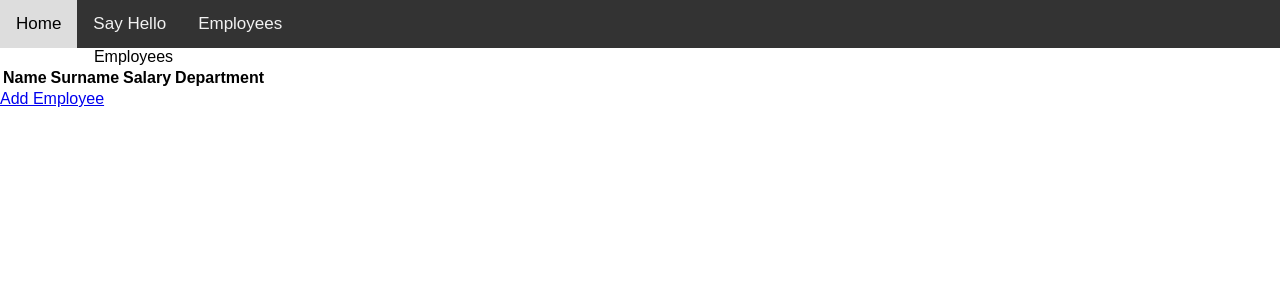
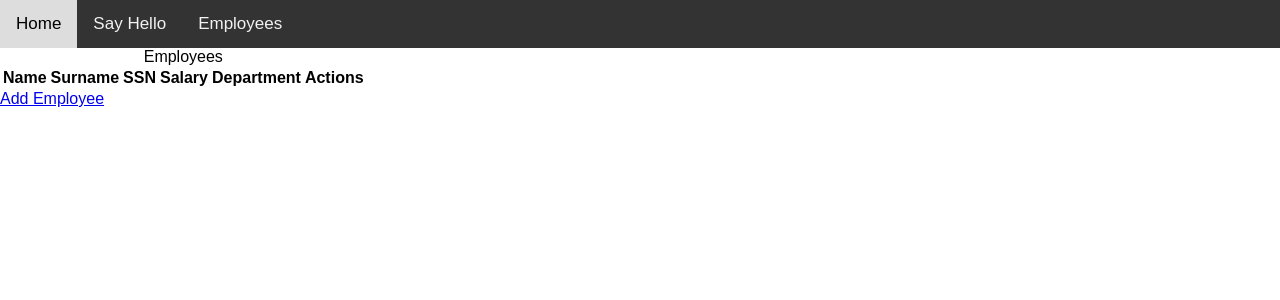
Before and after one commit to tsadimas/flask-efp01, a Flask app: page /employees in a window 1280 px wide. Shown: the top 300 px of the page. Run offline with Flask 2, Linux system fonts and the light colour scheme; data that the repository does not hold is empty; parts of the project's set-up code (start-up, migrations or seed data) failed here and were passed over.

Commit message:
added edit action in employees

```diff
--- a/db.py
+++ b/db.py
@@ -55,14 +55,14 @@ def get_employees_with_department():
         with connection.cursor() as cursor:
             try:
                 cursor.execute(
-                    "select A.fname, A.lname, A.salary, B.dname from employee A inner join department B on A.dno = B.dnumber")
+                    "select A.fname, A.lname, A.ssn, A.salary, B.dname from employee A inner join department B on A.dno = B.dnumber")
                 res = cursor.fetchall()
                 employees = []
                 for row in res:
-                    print(row)
+                    # print(row)
                     employees.append(
-                        {'name': row[0], 'surname': row[1], 'salary': row[2], 'department': row[3]})
-                print(employees)
+                        {'name': row[0], 'surname': row[1], 'ssn': row[2], 'salary': row[3], 'department': row[4]})
+                # print(employees)
 
                 return employees
 
@@ -99,7 +99,7 @@ def get_departments():
                 res = cursor.fetchall()
                 departments = []
                 for row in res:
-                    print(row)
+                    # print(row)
                     departments.append(
                         {'name': row[0], 'number': row[1], 'mgrssn': row[2], 'mgrstartdate': row[3]})
                 print(departments)
@@ -111,14 +111,45 @@ def get_departments():
                 print(f"Error fetching Departments: {error_obj.message}")
 
 
-def save_employee(firstname: str, lastname: str, ssn: int, dep_id: int):
+def save_employee(firstname: str, lastname: str, salary: int, ssn: int, dep_id: int):
     with pool.acquire() as connection:
         with connection.cursor() as cursor:
             try:
                 cursor.execute(
-                    "insert into employee (fname, lname, ssn, dno) values (:firstname, :lastname, :ssn, :depid)", (firstname, lastname, ssn, dep_id))
+                    "insert into employee (fname, lname, salary, ssn, dno) values (:firstname, :lastname, :salary, :ssn, :depid)", (firstname, lastname, salary, ssn, dep_id))
                 connection.commit()
                 return True
             except oracledb.Error as err:
                 error_obj, = err.args
                 print(f"Error fetching Departments: {error_obj.message}")
+
+
+def get_employee(ssn: int):
+    with pool.acquire() as connection:
+        with connection.cursor() as cursor:
+            try:
+                cursor.execute(
+                    "select * from employee where ssn = :ssn", ssn=ssn)
+                res = cursor.fetchone()
+                print(res)
+                employee = {'name': res[0], 'surname': res[2], 'ssn': res[3], 'salary': res[7]}
+                print('fetched employee '.format(employee))
+                return employee
+
+            except oracledb.Error as err:
+                error_obj, = err.args
+                print(f"Error searching for Employee: {error_obj.message}")
+                return False
+
+
+def update_employee(firstname: str, lastname: str, salary: int, ssn: int, dep_id: int):
+    with pool.acquire() as connection:
+        with connection.cursor() as cursor:
+            try:
+                cursor.execute(
+                    "update employee (fname, lname, salary, ssn, dno) set values (:firstname, :lastname, :salary, :ssn, :depid)", (firstname, lastname, salary, ssn, dep_id))
+                connection.commit()
+                return True
+            except oracledb.Error as err:
+                error_obj, = err.args
+                print(f"Error fetching Departments: {error_obj.message}")
--- a/main.py
+++ b/main.py
@@ -3,7 +3,7 @@ from flask import Flask, redirect, url_for, request, render_template
 import os
 from dotenv import load_dotenv
 
-from db import get_employees, search_employees, get_employees_with_department, get_departments, save_employee
+from db import get_employees, search_employees, get_employees_with_department, get_departments, save_employee, get_employee, update_employee
 
 
 dotenv_path = os.path.join(os.path.dirname(__file__), '.env')
@@ -81,3 +81,28 @@ def show_employee_form():
     else:
         depts = get_departments()
         return render_template('employee/employee_form.html', departments=depts)
+
+
+
+@app.route('/employee/edit/<int:emp_id>', methods=['GET', 'POST'])
+def edit_employee(emp_id):
+    if request.method == 'GET':
+        emp = get_employee(emp_id)
+        print('employee {}'.format(emp))
+        depts = get_departments()
+        return render_template('employee/employee_form.html', departments=depts, employee=emp)
+    if request.method == 'POST':
+        if request.method == 'POST':
+            ssn = request.form['ssn']
+            first_name = request.form['first_name']
+            last_name = request.form['last_name']
+            salary = request.form['salary']
+            department_id = request.form['department_id']
+            print('first name {} - last name {} - salary - {} - dep id - {}'.format(
+                first_name, last_name, salary, department_id))
+            emp = get_employee(ssn)
+            if emp:
+                update_employee(firstname=first_name, lastname=last_name, ssn=ssn, salary=salary, dep_id=department_id)
+            else:
+                save_employee(firstname=first_name, lastname=last_name, ssn=ssn, salary=salary, dep_id=department_id)
+            return redirect(url_for('show_employees'))
--- a/templates/employee/employees.html
+++ b/templates/employee/employees.html
@@ -8,8 +8,10 @@
         <tr>
             <th scope="col">Name</th>
             <th scope="col">Surname</th>
+            <th scope="col">SSN</th>
             <th scope="col">Salary</th>
             <th scope="col">Department</th>
+            <th scope="col">Actions</th>
         </tr>
     </thead>
     <tbody>
@@ -17,8 +19,10 @@
         <tr>
             <td>{{ emp.name}}</td>
             <td>{{ emp.surname}}</td>
+            <td>{{ emp.ssn}}</td>
             <td>{{ emp.salary}}</td>
             <td>{{ emp.department}}</td>
+            <td> <a href="/employee/edit/{{ emp.ssn}}">edit</a></td>
         </tr>
     {% endfor %}
     </tbody>
```
Also changed, not shown: templates/employee/employee_form.html (+5 -5 lines).
